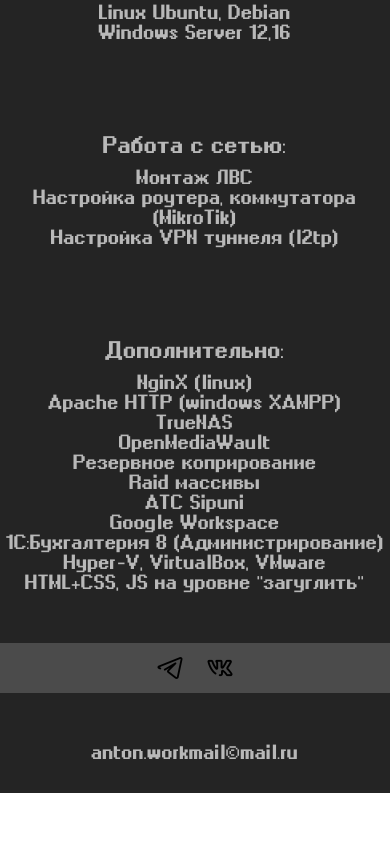
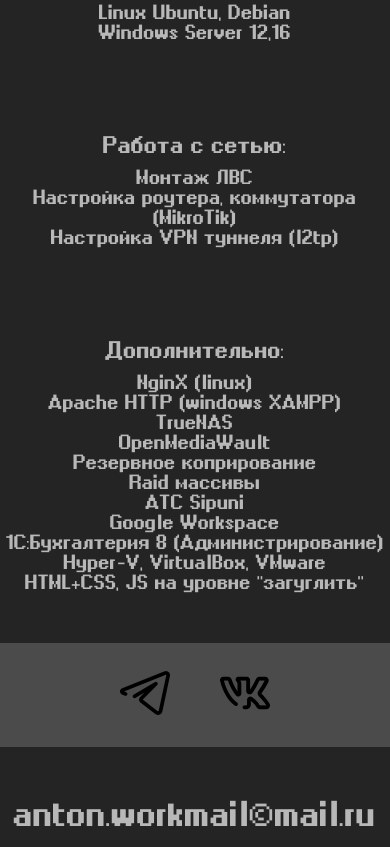
Before and after one commit to JustCommonNick/aziattsevantonportfolio, a plain HTML site: page index.html in a window 390 px wide. Shown: the part 2217-3064 px from the top of the page. Before the commit the page ends 3010 px from the top, so only its background shows below. Drawn offline with Linux system fonts and the light colour scheme.

Commit message:
Mobile adaptation

```diff
--- a/css/Main.css
+++ b/css/Main.css
@@ -88,12 +88,13 @@ ul li h3{
 }
 .media{
     display: block;
-    height: 50px;
     background-color: #4b4b4b;
 	text-align: center;
 }
 .media img {
-	height:100%
+	height:100%;
+	max-height:100px;
+	max-width:100px;
 }
 .media img:hover {
 	transform: translateY(-2px);
@@ -110,6 +111,7 @@ ul li h3{
 	position: relative;
 	top: 50%;
 	color: #b8b8b8;
+	font-size: 28px;
 }
 .about h4{
     margin: 0 auto;
```
